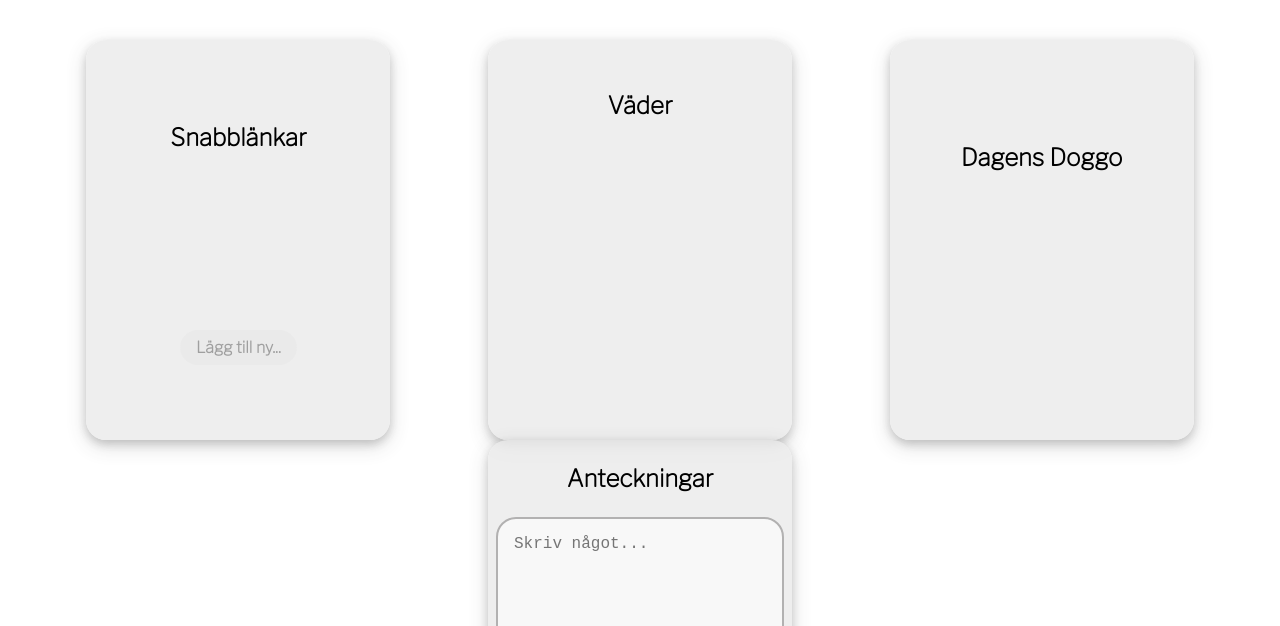
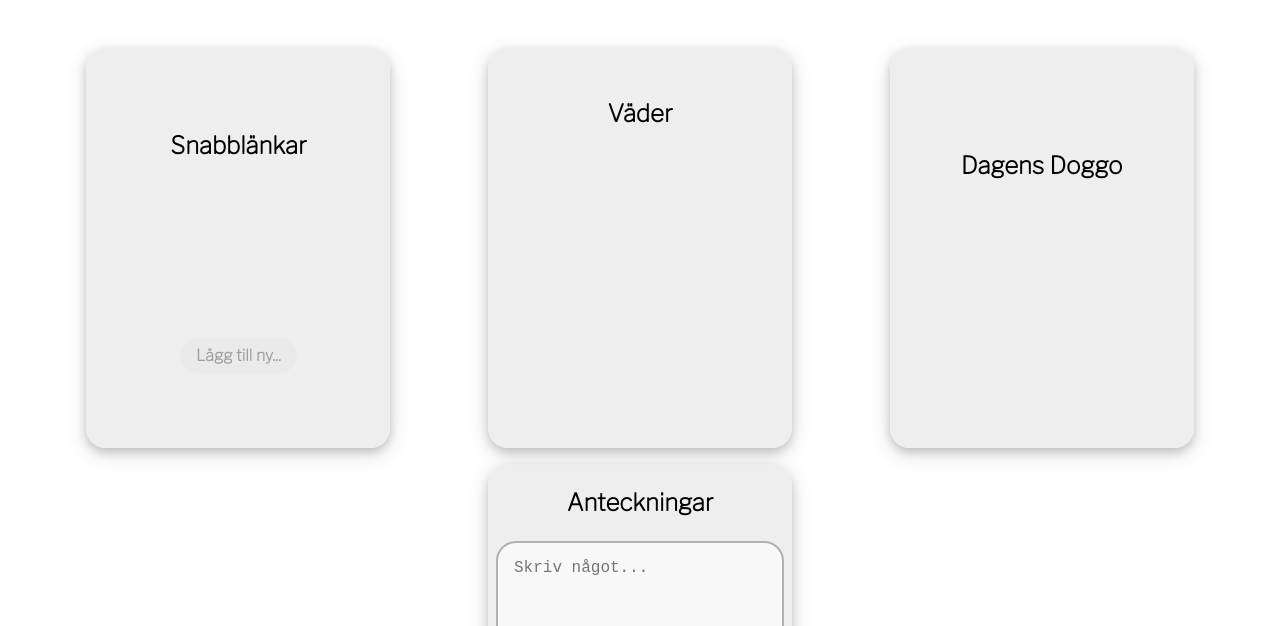
Before and after one commit to annaisakson/dashboard, a plain HTML site: page index.html in a window 1280 px wide. Shown: the part 174-800 px from the top of the page. Drawn offline with nearby package versions, Linux system fonts and the light colour scheme; no server answers; a web font is replaced by a local one.

Commit message:
ändrat margin

```diff
--- a/css/main.css
+++ b/css/main.css
@@ -53,6 +53,7 @@ p {
   flex-direction: row;
   justify-content: space-evenly;
   flex-wrap: wrap;
+  margin-bottom: 0.5em;
 }
 
 h2 {
@@ -63,7 +64,7 @@ h2 {
 .card {
   width: 19em;
   height: 25rem;
-  margin: 0rem 0.7rem;
+  margin: 0.5rem 0.7rem;
   border-radius: 20px;
   background-color: rgba(234, 234, 234, 0.8);
   display: flex;
```
